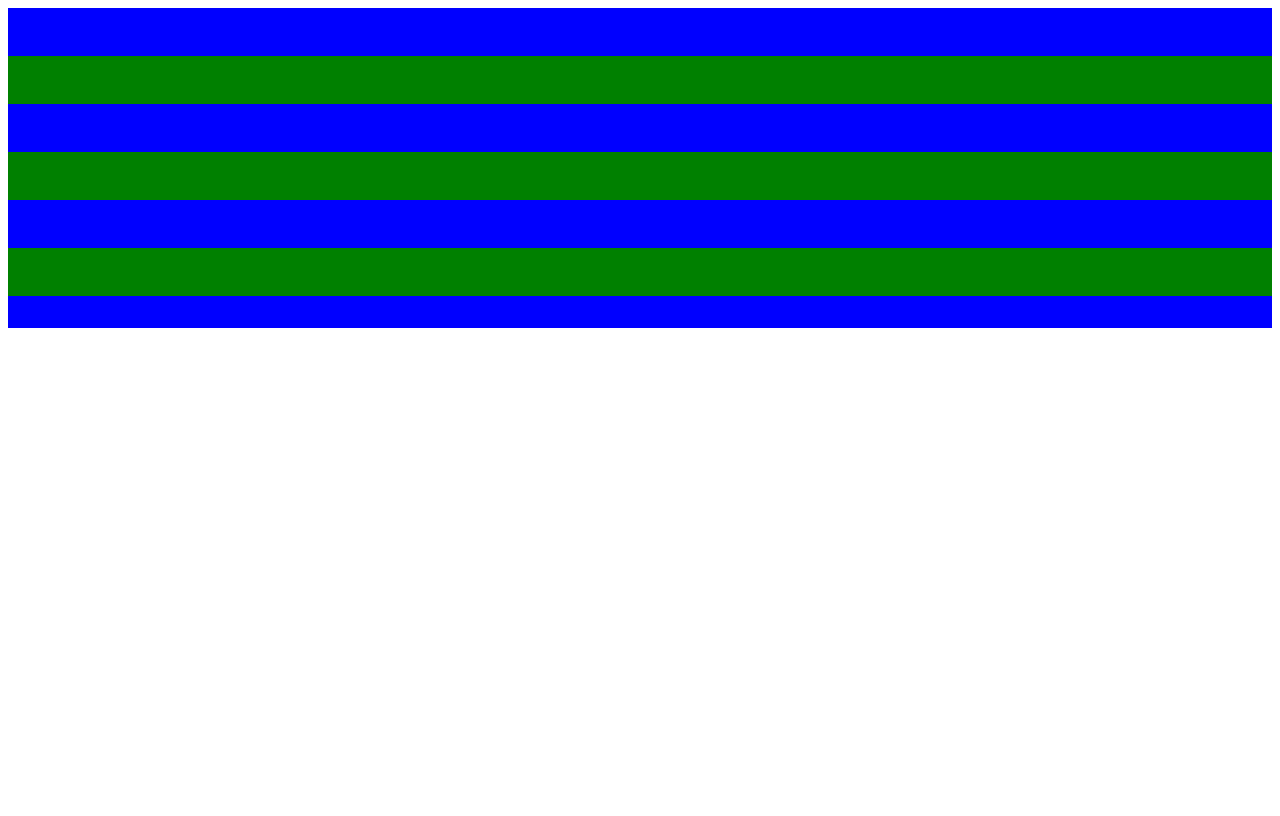
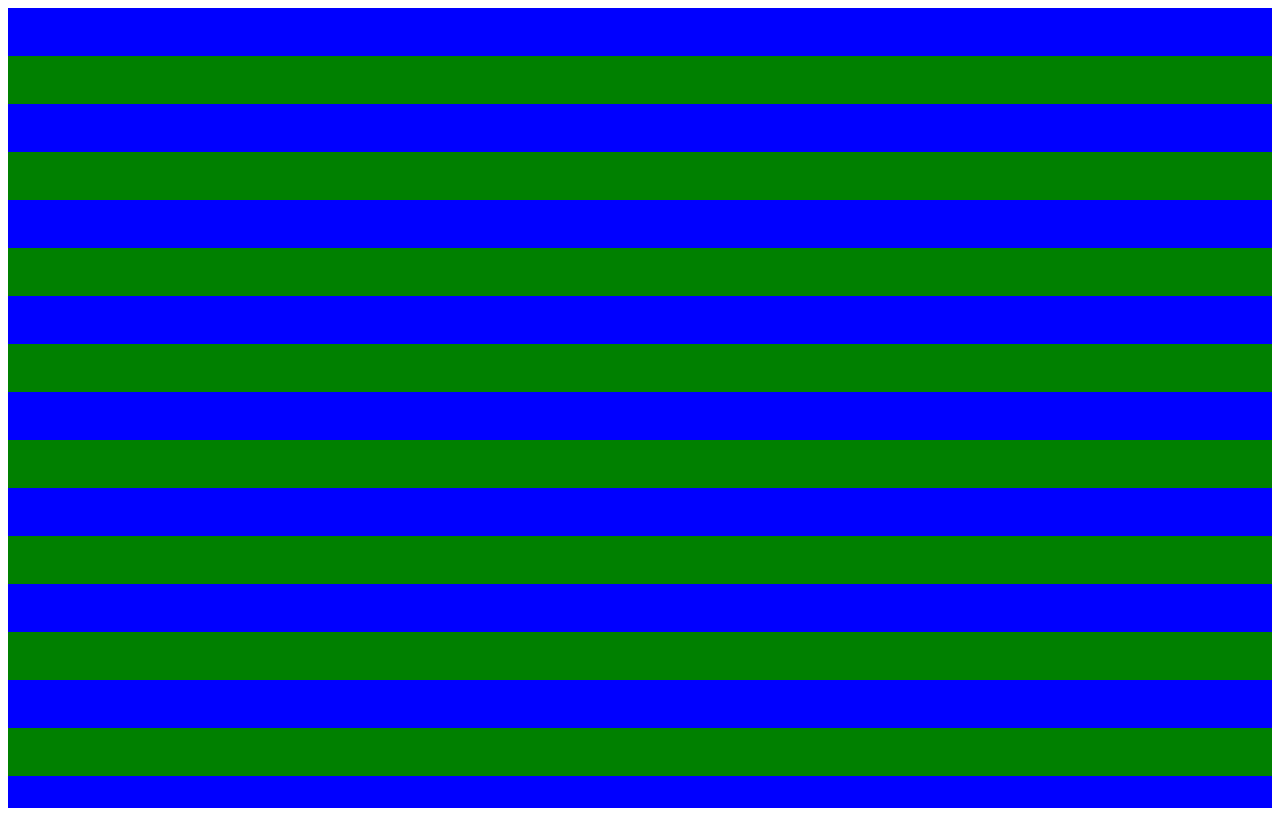
Before and after one commit to medanmilos1831/react-scroll-provider, a React app: page / in a window 1280 px wide. Built offline with nearby package versions, Linux system fonts and the light colour scheme.

Commit message:
observer added

```diff
--- a/src/ReactScrollProvider/ReactScrollProvider.tsx
+++ b/src/ReactScrollProvider/ReactScrollProvider.tsx
@@ -1,4 +1,4 @@
-import { PropsWithChildren, useContext } from 'react';
+import { PropsWithChildren, useContext, useEffect, useRef } from 'react';
 import { ReactScrollContext } from './ReactScrollContext';
 
 const ReactScrollProvider = ({
@@ -6,22 +6,14 @@ const ReactScrollProvider = ({
   onTop,
   onEnd,
 }: PropsWithChildren<any>) => {
-  let options = {
-    root: document.querySelectorAll('.animate'),
-    rootMargin: '0px',
-    threshold: 1.0,
-  };
   const observer = new IntersectionObserver(
     (entries) => {
-      entries.forEach((entry) => {
+      entries.forEach((entry: any) => {
         if (entry.isIntersecting) {
-          console.log('Element is in view:', entry.target);
-          // Ovde možeš da dodaš klasu ili stajl za animaciju
-          entry.target.classList.add('in-view');
+          entry.target.style.opacity = '1';
+          entry.target.style.transition = 'opacity 0.25s ease-in-out';
         } else {
-          console.log('Element is out of view:', entry.target);
-          // Ako želiš da ukloniš klasu kada je van pogleda
-          entry.target.classList.remove('in-view');
+          entry.target.style.opacity = '0';
         }
       });
     },
@@ -70,8 +62,18 @@ const ReactScrollProvider = ({
 };
 
 const ScrollItemObserver = ({ children }: PropsWithChildren) => {
+  const itemRef = useRef<HTMLDivElement>(null);
   const { observer } = useContext(ReactScrollContext);
-  return <div className="animate">{children}</div>;
+  useEffect(() => {
+    if (itemRef.current) {
+      observer.observe(itemRef.current);
+    }
+  }, []);
+  return (
+    <div ref={itemRef} className="animate">
+      {children}
+    </div>
+  );
 };
 
 ReactScrollProvider.ScrollItemObserver = ScrollItemObserver;
--- a/src/app/app.tsx
+++ b/src/app/app.tsx
@@ -5,9 +5,9 @@ const App = () => {
     <div>
       <div
         style={{
-          height: '20rem',
+          height: '50rem',
           width: '100%',
-          background: 'red',
+          // background: 'red',
         }}
       >
         <ReactScrollProvider
@@ -19,7 +19,7 @@ const App = () => {
           }}
         >
           <div>
-            {new Array(50).fill(null).map((i, index: number) => {
+            {new Array(500).fill(null).map((i, index: number) => {
               return (
                 <ReactScrollProvider.ScrollItemObserver>
                   <div
```
